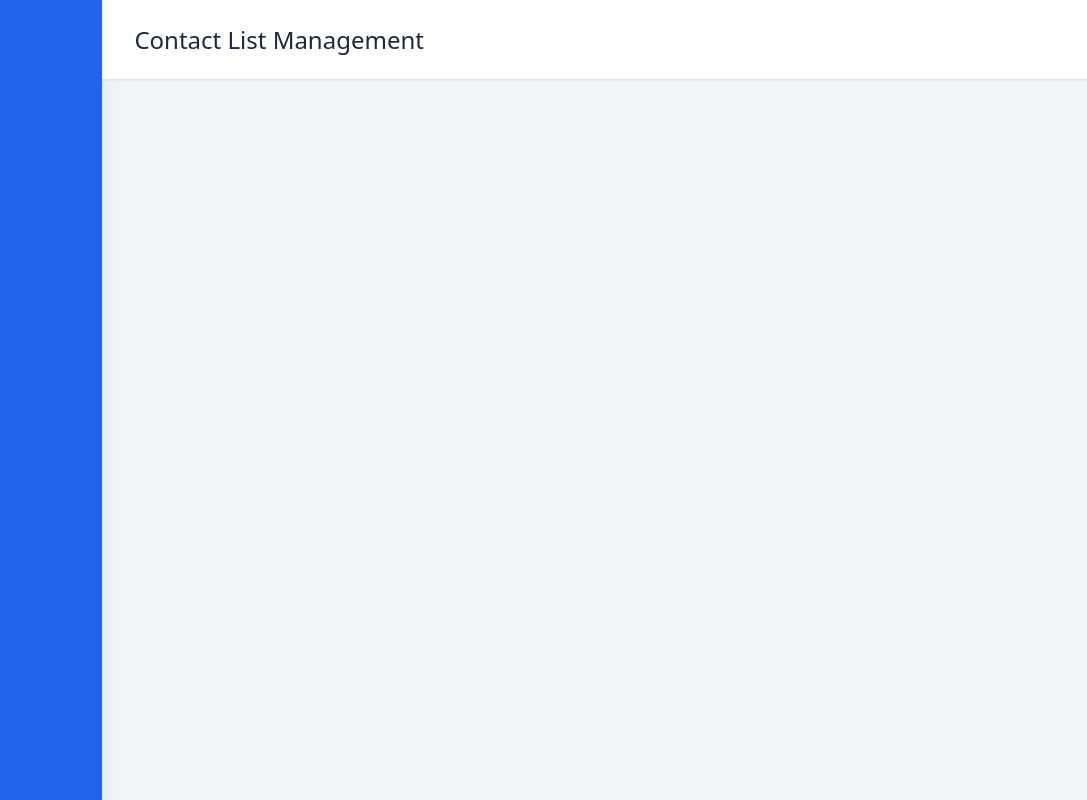
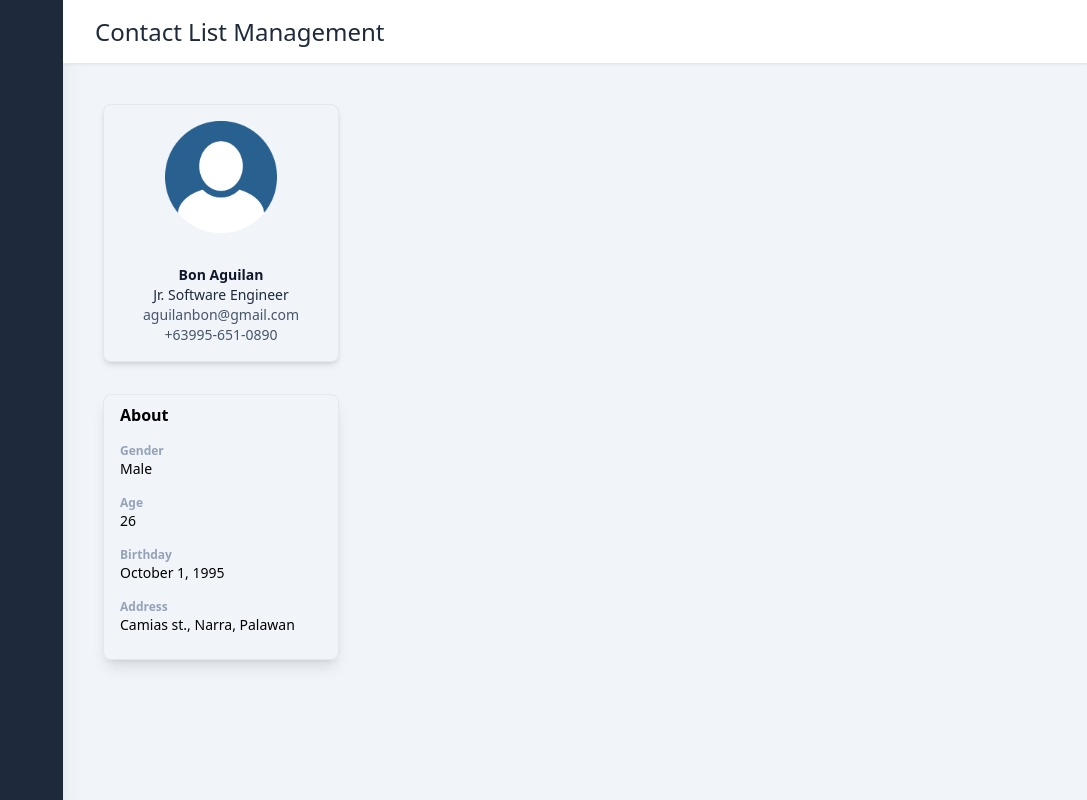
Before and after one commit to aguilanbon/contact-list-app, a React (Create React App) app: page /home in a window 1280 px wide. Shown: the whole page, without its empty margins (193-1280 px from the left). Built offline with nearby package versions, Linux system fonts and the light colour scheme.

Commit message:
profile cards for information

```diff
--- a/src/App.js
+++ b/src/App.js
@@ -8,7 +8,7 @@ import Home from './pages/Home/Home';
 function App() {
   return (
     <SignUpProvider>
-      <div className="w-screen min-h-screen">
+      <div className="w-auto min-h-screen">
 
       <Routes>
         <Route path='/' element={ <Login /> }></Route>
--- a/src/pages/Home/Header.jsx
+++ b/src/pages/Home/Header.jsx
@@ -2,9 +2,9 @@ import React from 'react'
 
 function Header() {
     return (
-        <div className='w-full h-20 flex items-center bg-white border-b border-slate-200 shadow-sm'>
+        <div className='w-full lg:h-16 md:h-14 h-12 flex items-center bg-white border-b border-slate-200 shadow-sm'>
             <div className='w-full flex'>
-                <h1 className='text-slate-800 text-2xl ml-8'>Contact List Management</h1>
+                <h1 className='text-slate-800 lg:text-2xl text-lg ml-8'>Contact List Management</h1>
             </div>
         </div>
     )
--- a/src/pages/Home/Home.jsx
+++ b/src/pages/Home/Home.jsx
@@ -1,5 +1,6 @@
 import React from 'react'
 import Header from './Header'
+import Profile from './Profile'
 import Sidebar from './Sidebar'
 
 function Home() {
@@ -8,6 +9,7 @@ function Home() {
             <Sidebar />
             <div className='w-full flex flex-col'>
                 <Header />
+                <Profile />
             </div>
         </div>
     )
--- /dev/null
+++ b/src/pages/Home/Profile.jsx
@@ -0,0 +1,52 @@
+import React from 'react'
+
+function Profile() {
+    return (
+        <div className='w-full h-auto flex lg:p-10 md:p-6 p-4'>
+            <div className='w-full flex'>
+                <div className='md:w-1/4 w-full flex flex-col items-center'>
+                    <div className='w-full border border-slate-200 rounded-lg py-4 px-8 shadow-md'>
+                        <div className='flex items-center justify-center'>
+                            <img src="./profile.png" alt="" className='w-20 md:w-28' />
+                        </div>
+                        <div className='w-full flex flex-col items-center mt-8 md:px-10'>
+                            <div className='flex flex-col items-center'>
+                                <h2 className='text-sm md:text-md text-slate-900 font-bold'>Bon Aguilan</h2>
+                                <h1 className='text-sm md:text-md text-slate-800'>Jr. Software Engineer</h1>
+                                <h2 className='text-sm md:text-md text-slate-600'>aguilanbon@gmail.com</h2>
+                                <h2 className='text-sm md:text-md text-slate-600'>+63995-651-0890</h2>
+                            </div>
+                        </div>
+                    </div>
+                    <div className='w-full flex flex-col mt-8 border border-slate-200 px-4 py-2 rounded-lg shadow-lg'>
+                        <div className='w-full'>
+                            <h2 className='font-xl font-bold'>About</h2>
+                        </div>
+                        <div className='flex flex-col mt-4'>
+                            <div className='mb-4'>
+                                <h1 className='text-xs md:text-md font-semibold text-slate-400'>Gender</h1>
+                                <h2 className='text-sm md:text-md'>Male</h2>
+                            </div>
+                            <div className='mb-4'>
+                                <h1 className='text-xs md:text-md font-semibold text-slate-400'>Age</h1>
+                                <h2 className='text-sm md:text-md'>26</h2>
+                            </div>
+                            <div className='mb-4'>
+                                <h1 className='text-xs md:text-md font-semibold text-slate-400'>Birthday</h1>
+                                <h2 className='text-sm md:text-md'>October 1, 1995</h2>
+                            </div>
+                            <div className='mb-4'>
+                                <h1 className='text-xs md:text-md font-semibold text-slate-400'>Address</h1>
+                                <h2 className='text-sm md:text-md'>Camias st., Narra, Palawan</h2>
+                            </div>
+                        </div>
+                    </div>
+
+                </div>
+
+            </div>
+        </div>
+    )
+}
+
+export default Profile
--- a/src/pages/Home/Sidebar.jsx
+++ b/src/pages/Home/Sidebar.jsx
@@ -2,7 +2,7 @@ import React from 'react'
 
 function Sidebar() {
     return (
-        <div className='w-96 min-h-screen flex shadow-xl bg-blue-600 text-white'>
+        <div className='lg:w-80 md:w-16 w-0 min-h-screen flex shadow-xl bg-slate-800 text-white'>
 
         </div>
     )
```
Also changed, not shown: public/profile.png (added).
